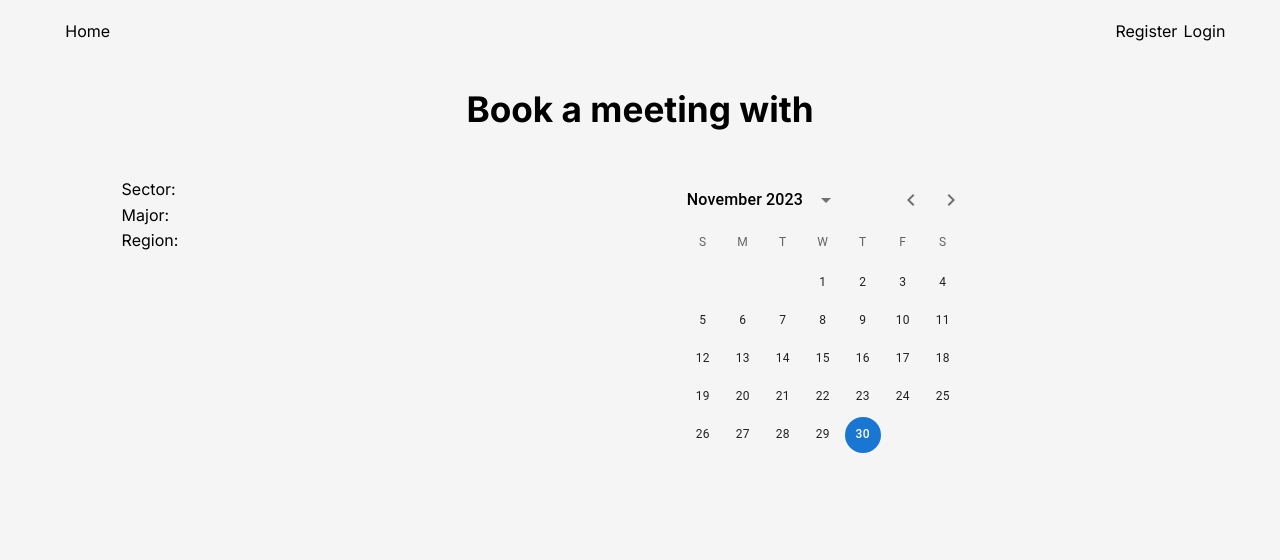
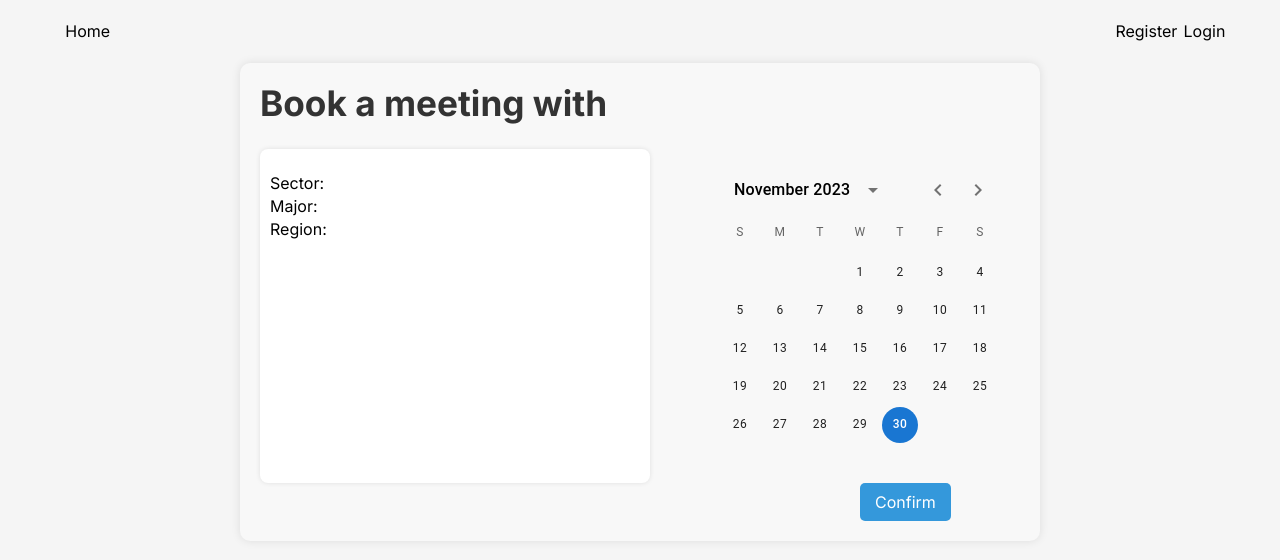
Before and after one commit to ljohr/eagle-connect, a React (Vite) app in the folder client/: page /mentor/book/1 in a window 1280 px wide. Shown: the top 560 px of the page. Built offline with nearby package versions, Linux system fonts and the light colour scheme; no server answers.

Commit message:
Search and Booking page

```diff
--- a/client/src/pages/BookMeeting/BookMentorMeeting.css
+++ b/client/src/pages/BookMeeting/BookMentorMeeting.css
@@ -1,13 +1,13 @@
-.book-meeting-container {
+/* .book-meeting-container_book {
   text-align: center;
 }
 
-.container {
+.container_book {
   padding-top: 3%;
   text-align: left;
   display: grid;
   grid-template-columns: 1fr 2fr;
-}
+} */
 
 .btn-category {
   border: none;
@@ -21,8 +21,72 @@
   margin-top: 0;
 }
 
-.info-container {
+/* .info-container_book {
   display: flex;
   flex-direction: column;
   gap: 2%;
+} */
+
+.book-meeting-container_book1 {
+  max-width: 800px;
+  margin: 0 auto;
+  padding: 20px;
+  background-color: #f8f8f8;
+  border-radius: 10px;
+  box-shadow: 0 0 10px rgba(0, 0, 0, 0.1);
 }
+
+h1 {
+  font-size: 24px;
+  color: #333;
+}
+
+.container_book1 {
+  display: flex;
+  justify-content: space-between;
+  margin-top: 20px;
+}
+
+.info-container_book1 {
+  flex: 1;
+  padding: 10px;
+  background-color: #fff;
+  border-radius: 8px;
+  box-shadow: 0 0 5px rgba(0, 0, 0, 0.1);
+  margin-right:50px;
+}
+
+.info-container_book1 h3 {
+  font-size: 20px;
+  color: #333;
+  margin-bottom: 10px;
+}
+
+.info-container_book1 div {
+  margin-bottom: 5px;
+}
+
+
+.calendar_book1 {
+  width: 100%;
+  border: none;
+  padding: 10px;
+  border-radius: 5px;
+  box-sizing: border-box;
+}
+
+
+.confirm-button1 {
+  margin-left: 500px;
+  background-color:  #3498db; /* Green background color */
+  color: white; /* White text color */
+  border: none; /* No border */
+  padding: 10px 15px; /* Padding for better appearance */
+  cursor: pointer; /* Pointer cursor on hover */
+  border-radius: 5px; /* Optional: Add some border-radius for rounded corners */
+  margin-left: 600px;
+}
+
+.confirm-button1:hover {
+  background-color: #2980b9; /* Darker green on hover */
+}
--- a/client/src/pages/BookMeeting/BookMentorMeeting.jsx
+++ b/client/src/pages/BookMeeting/BookMentorMeeting.jsx
@@ -29,28 +29,33 @@ const BookMentorMeeting = () => {
   }, [name]);
 
   return (
-    <main className="book-meeting-container">
+    <main className="book-meeting-container_book1">
       <h1>Book a meeting with {mentor.name}</h1>
-      <div className="container">
-        <div className="info-container">
+      <div className="container_book1">
+        <div className="info-container_book1">
           <h3>{mentor.name}</h3>
           <div>Sector: {mentor.sector}</div>
           <div>Major: {mentor.major}</div>
           <div>Region: {mentor.region}</div>
         </div>
-        <div className="calendar-container">
+        <div className="calendar-container_book1">
           <LocalizationProvider
             dateAdapter={AdapterDayjs}
             label="Controlled calendar"
           >
             <DateCalendar
-              className="calendar"
+              className="calendar_book1"
               value={selectedDate}
               onChange={(selectedDate) => setSelectedDate(selectedDate)}
             />
           </LocalizationProvider>
         </div>
       </div>
+      <a href="/dashboard">
+      <button type="button" className="confirm-button1" >
+          Confirm
+        </button>
+        </a>
     </main>
   );
 };
--- a/client/src/pages/BookMeeting/BookStudentMeeting.css
+++ b/client/src/pages/BookMeeting/BookStudentMeeting.css
@@ -0,0 +1,69 @@
+.book-meeting-container_book {
+    max-width: 800px;
+    margin: 0 auto;
+    padding: 20px;
+    background-color: #f8f8f8;
+    border-radius: 10px;
+    box-shadow: 0 0 10px rgba(0, 0, 0, 0.1);
+  }
+
+  h1 {
+    font-size: 24px;
+    color: #333;
+  }
+
+  .container_book {
+    display: flex;
+    justify-content: space-between;
+    margin-top: 20px;
+  }
+
+  .info-container_book {
+    flex: 1;
+    padding: 10px;
+    background-color: #fff;
+    border-radius: 8px;
+    box-shadow: 0 0 5px rgba(0, 0, 0, 0.1);
+    margin-right:50px;
+  }
+
+  .info-container_book h3 {
+    font-size: 20px;
+    color: #333;
+    margin-bottom: 10px;
+  }
+
+  .info-container_book div {
+    margin-bottom: 5px;
+  }
+
+  /* .calendar-container {
+    flex: 1;
+    padding: 10px;
+    background-color: #fff;
+    border-radius: 8px;
+    box-shadow: 0 0 5px rgba(0, 0, 0, 0.1);
+  } */
+
+  .calendar_book {
+    width: 100%;
+    border: none;
+    padding: 10px;
+    border-radius: 5px;
+    box-sizing: border-box;
+  }
+
+
+.confirm-button {
+    background-color:  #3498db; /* Green background color */
+    color: white; /* White text color */
+    border: none; /* No border */
+    padding: 10px 15px; /* Padding for better appearance */
+    cursor: pointer; /* Pointer cursor on hover */
+    border-radius: 5px; /* Optional: Add some border-radius for rounded corners */
+    margin-left: 600px; /* Optional: Add some space between the search button and confirm button */
+  }
+
+  .confirm-button:hover {
+    background-color: #2980b9; /* Darker green on hover */
+  }
--- a/client/src/pages/BookMeeting/BookStudentMeeting.jsx
+++ b/client/src/pages/BookMeeting/BookStudentMeeting.jsx
@@ -29,28 +29,34 @@ const BookStudentMeeting = () => {
   }, [name]);
 
   return (
-    <main className="book-meeting-container">
+    <main className="book-meeting-container_book">
       <h1>Book a meeting with {student.name}</h1>
-      <div className="container">
-        <div className="info-container">
+      <div className="container_book">
+        <div className="info-container_book">
           <h3>{student.name}</h3>
           <div>Sector: {student.sector}</div>
           <div>Major: {student.major}</div>
           <div>Region: {student.region}</div>
         </div>
-        <div className="calendar-container">
+        <div className="calendar-container_book">
           <LocalizationProvider
             dateAdapter={AdapterDayjs}
             label="Controlled calendar"
           >
             <DateCalendar
-              className="calendar"
+              className="calendar_book"
               value={selectedDate}
               onChange={(selectedDate) => setSelectedDate(selectedDate)}
             />
           </LocalizationProvider>
         </div>
       </div>
+
+      <a href="/dashboard">
+      <button type="button" className="confirm-button" >
+          Confirm
+        </button>
+        </a>
     </main>
   );
 };
```
Also changed, not shown: 1 other file (tests, documents, lock files or other folders).
